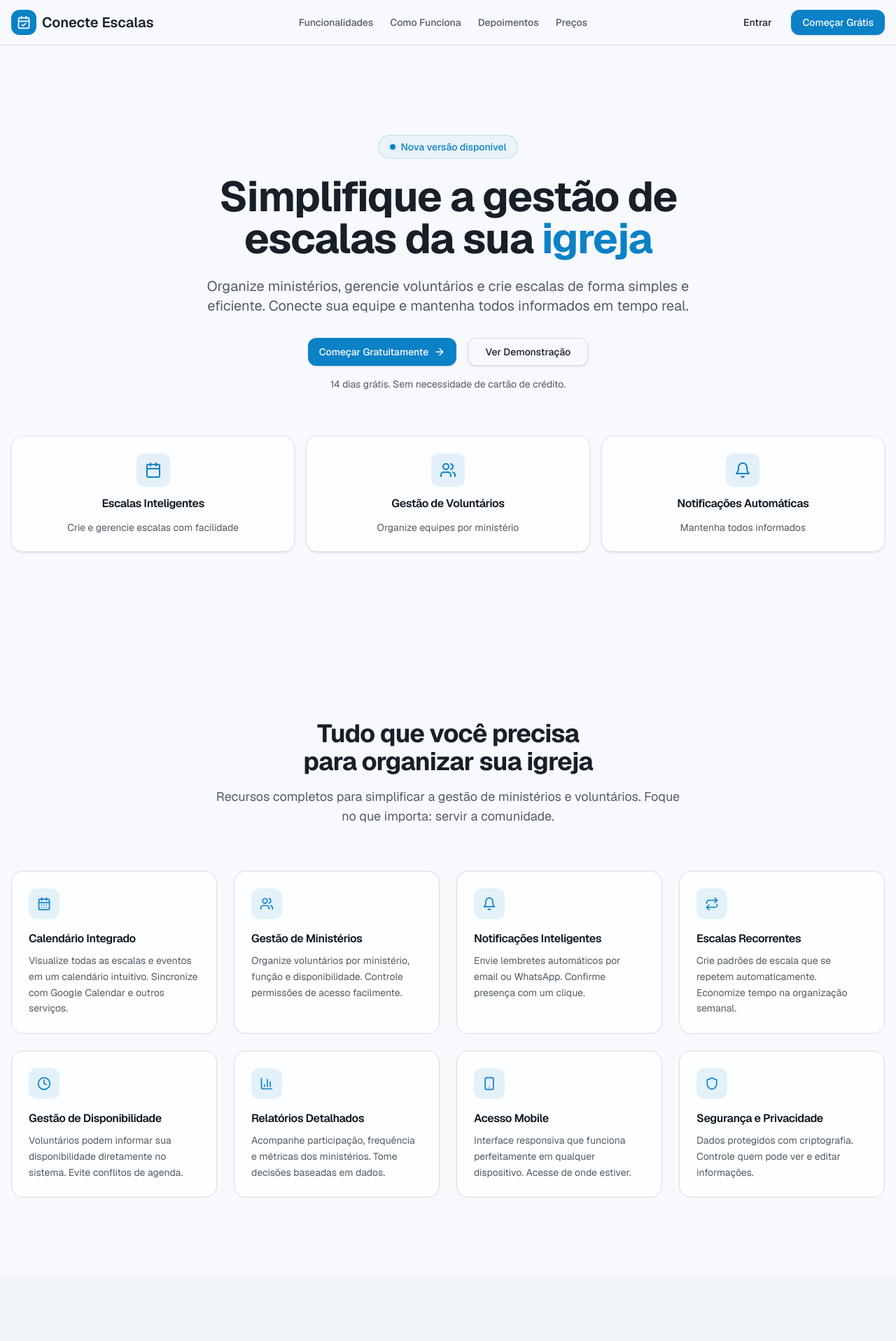
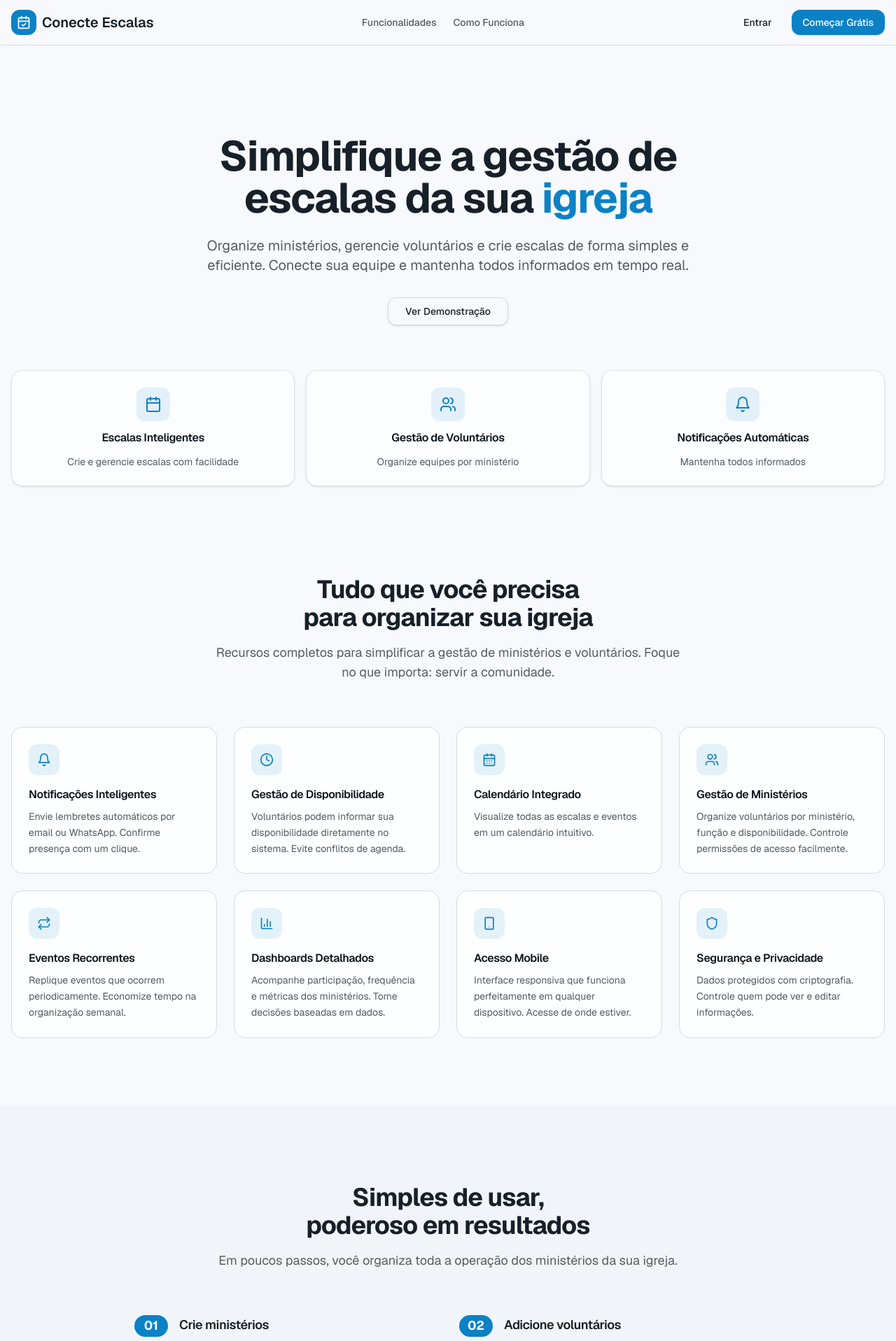
Before and after one commit to EstevaoBresolin/escaladorv1, a Next.js app: page / in a window 1280 px wide. Shown: the top 1917 px of the page at 70% size. Built offline with nearby package versions, Linux system fonts and the light colour scheme.

Commit message:
Alterada lp

```diff
--- a/app/page.tsx
+++ b/app/page.tsx
@@ -21,12 +21,12 @@ export default function LandingPage() {
         <div className="animate-in fade-in slide-in-from-bottom-2 duration-500 delay-150">
           <HowItWorksSection />
         </div>
-        <div className="animate-in fade-in slide-in-from-bottom-2 duration-500 delay-200">
+        {/* <div className="animate-in fade-in slide-in-from-bottom-2 duration-500 delay-200">
           <TestimonialsSection />
-        </div>
-        <div className="animate-in fade-in slide-in-from-bottom-2 duration-500 delay-300">
+        </div> */}
+        {/* <div className="animate-in fade-in slide-in-from-bottom-2 duration-500 delay-300">
           <PricingSection />
-        </div>
+        </div> */}
         <div className="animate-in fade-in slide-in-from-bottom-2 duration-500 delay-500">
           <CTASection />
         </div>
--- a/components/landing/cta-section.tsx
+++ b/components/landing/cta-section.tsx
@@ -1,6 +1,6 @@
-import Link from "next/link"
-import { Button } from "@/components/ui/button"
-import { ArrowRight } from "lucide-react"
+import Link from "next/link";
+import { Button } from "@/components/ui/button";
+import { ArrowRight } from "lucide-react";
 
 export function CTASection() {
   return (
@@ -15,7 +15,7 @@ export function CTASection() {
             com o Conecte Escalas. Comece gratuitamente hoje.
           </p>
           <div className="flex flex-col items-center justify-center gap-4 sm:flex-row">
-            <Button
+            {/* <Button
               size="lg"
               variant="secondary"
               asChild
@@ -25,18 +25,24 @@ export function CTASection() {
                 Criar Conta Grátis
                 <ArrowRight className="h-4 w-4" />
               </Link>
-            </Button>
+            </Button> */}
             <Button
               size="lg"
               variant="outline"
               asChild
               className="border-primary-foreground/30 bg-transparent text-primary-foreground hover:bg-primary-foreground/10 hover:text-primary-foreground"
             >
-              <Link href="/contato">Falar com Especialista</Link>
+              <Link
+                href="https://wa.me/555493098475"
+                target="_blank"
+                rel="noopener noreferrer"
+              >
+                Falar com Especialista
+              </Link>
             </Button>
           </div>
         </div>
       </div>
     </section>
-  )
+  );
 }
--- a/components/landing/features-section.tsx
+++ b/components/landing/features-section.tsx
@@ -7,14 +7,26 @@ import {
   BarChart3,
   Clock,
   Repeat,
-} from "lucide-react"
+} from "lucide-react";
 
 const features = [
+  {
+    icon: Bell,
+    title: "Notificações Inteligentes",
+    description:
+      "Envie lembretes automáticos por email ou WhatsApp. Confirme presença com um clique.",
+  },
+  {
+    icon: Clock,
+    title: "Gestão de Disponibilidade",
+    description:
+      "Voluntários podem informar sua disponibilidade diretamente no sistema. Evite conflitos de agenda.",
+  },
   {
     icon: CalendarDays,
     title: "Calendário Integrado",
     description:
-      "Visualize todas as escalas e eventos em um calendário intuitivo. Sincronize com Google Calendar e outros serviços.",
+      "Visualize todas as escalas e eventos em um calendário intuitivo.",
   },
   {
     icon: Users,
@@ -23,26 +35,14 @@ const features = [
       "Organize voluntários por ministério, função e disponibilidade. Controle permissões de acesso facilmente.",
   },
   {
-    icon: Bell,
-    title: "Notificações Inteligentes",
+    icon: Repeat,
+    title: "Eventos Recorrentes",
     description:
-      "Envie lembretes automáticos por email ou WhatsApp. Confirme presença com um clique.",
-  },
-  {
-    icon: Repeat,
-    title: "Escalas Recorrentes",
-    description:
-      "Crie padrões de escala que se repetem automaticamente. Economize tempo na organização semanal.",
-  },
-  {
-    icon: Clock,
-    title: "Gestão de Disponibilidade",
-    description:
-      "Voluntários podem informar sua disponibilidade diretamente no sistema. Evite conflitos de agenda.",
+      "Replique eventos que ocorrem periodicamente. Economize tempo na organização semanal.",
   },
   {
     icon: BarChart3,
-    title: "Relatórios Detalhados",
+    title: "Dashboards Detalhados",
     description:
       "Acompanhe participação, frequência e métricas dos ministérios. Tome decisões baseadas em dados.",
   },
@@ -58,11 +58,11 @@ const features = [
     description:
       "Dados protegidos com criptografia. Controle quem pode ver e editar informações.",
   },
-]
+];
 
 export function FeaturesSection() {
   return (
-    <section id="funcionalidades" className="py-20 md:py-28">
+    <section id="funcionalidades" className="py-20 md:py-24">
       <div className="container mx-auto px-4">
         <div className="mx-auto mb-16 max-w-2xl text-center">
           <h2 className="mb-4 text-balance text-3xl font-bold text-foreground md:text-4xl">
@@ -94,5 +94,5 @@ export function FeaturesSection() {
         </div>
       </div>
     </section>
-  )
+  );
 }
--- a/components/landing/hero-section.tsx
+++ b/components/landing/hero-section.tsx
@@ -1,23 +1,23 @@
-import Link from "next/link"
-import { Button } from "@/components/ui/button"
-import { ArrowRight, Calendar, Users, Bell } from "lucide-react"
+import Link from "next/link";
+import { Button } from "@/components/ui/button";
+import { ArrowRight, Calendar, Users, Bell } from "lucide-react";
 
 export function HeroSection() {
   return (
-    <section className="relative overflow-hidden bg-background py-20 md:py-32">
+    <section className="relative overflow-hidden bg-background pb-10 md:pb-8 md:pt-32 py-20 md:py-32">
       <div className="absolute inset-0 -z-10 bg-[linear-gradient(to_bottom,transparent_0%,var(--color-background)_100%)]" />
       <div className="absolute inset-0 -z-10 bg-[radial-gradient(ellipse_at_center,transparent_35%,var(--color-background)_85%)]" />
       <div className="absolute left-1/2 top-0 -z-10 h-[500px] w-[800px] -translate-x-1/2 rounded-full bg-primary/10 blur-3xl" />
 
       <div className="container mx-auto px-4">
         <div className="mx-auto max-w-3xl text-center">
-          <div className="mb-6 inline-flex items-center gap-2 rounded-full border border-primary/20 bg-primary/5 px-4 py-1.5 text-sm font-medium text-primary">
+          {/* <div className="mb-6 inline-flex items-center gap-2 rounded-full border border-primary/20 bg-primary/5 px-4 py-1.5 text-sm font-medium text-primary">
             <span className="relative flex h-2 w-2">
               <span className="absolute inline-flex h-full w-full animate-ping rounded-full bg-primary opacity-75" />
               <span className="relative inline-flex h-2 w-2 rounded-full bg-primary" />
             </span>
             Nova versão disponível
-          </div>
+          </div> */}
 
           <h1 className="mb-6 text-balance text-4xl font-bold tracking-tight text-foreground md:text-5xl lg:text-6xl">
             Simplifique a gestão de escalas da sua{" "}
@@ -31,20 +31,20 @@ export function HeroSection() {
           </p>
 
           <div className="flex flex-col items-center justify-center gap-4 sm:flex-row">
-            <Button size="lg" asChild className="gap-2">
+            {/* <Button size="lg" asChild className="gap-2">
               <Link href="/auth/sign-up">
                 Começar Gratuitamente
                 <ArrowRight className="h-4 w-4" />
               </Link>
-            </Button>
+            </Button> */}
             <Button size="lg" variant="outline" asChild>
               <Link href="#como-funciona">Ver Demonstração</Link>
             </Button>
           </div>
 
-          <p className="mt-4 text-sm text-muted-foreground">
+          {/* <p className="mt-4 text-sm text-muted-foreground">
             14 dias grátis. Sem necessidade de cartão de crédito.
-          </p>
+          </p> */}
         </div>
 
         <div className="mt-16 grid gap-4 sm:grid-cols-3">
@@ -72,12 +72,16 @@ export function HeroSection() {
               <div className="flex h-12 w-12 items-center justify-center rounded-lg bg-primary/10">
                 <item.icon className="h-6 w-6 text-primary" />
               </div>
-              <h3 className="font-semibold text-card-foreground">{item.title}</h3>
-              <p className="text-sm text-muted-foreground">{item.description}</p>
+              <h3 className="font-semibold text-card-foreground">
+                {item.title}
+              </h3>
+              <p className="text-sm text-muted-foreground">
+                {item.description}
+              </p>
             </div>
           ))}
         </div>
       </div>
     </section>
-  )
+  );
 }
--- a/components/landing/how-it-works-section.tsx
+++ b/components/landing/how-it-works-section.tsx
@@ -1,9 +1,9 @@
 const steps = [
   {
     number: "01",
-    title: "Crie sua conta",
+    title: "Crie ministérios",
     description:
-      "Cadastre sua igreja em minutos. Configure os ministérios e convide líderes para colaborar.",
+      "Crie os ministérios da sua igreja. Configure os ministérios e convide líderes para colaborar.",
   },
   {
     number: "02",
--- a/components/landing/landing-footer.tsx
+++ b/components/landing/landing-footer.tsx
@@ -1,12 +1,12 @@
-import Link from "next/link"
-import { CalendarCheck } from "lucide-react"
+import Link from "next/link";
+import { CalendarCheck } from "lucide-react";
 
 const footerLinks = {
   produto: [
     { href: "#funcionalidades", label: "Funcionalidades" },
-    { href: "#precos", label: "Preços" },
-    { href: "/changelog", label: "Novidades" },
-    { href: "/roadmap", label: "Roadmap" },
+    // { href: "#precos", label: "Preços" },
+    // { href: "/changelog", label: "Novidades" },
+    // { href: "/roadmap", label: "Roadmap" },
   ],
   recursos: [
     { href: "/blog", label: "Blog" },
@@ -25,14 +25,14 @@ const footerLinks = {
     { href: "/privacidade", label: "Privacidade" },
     { href: "/cookies", label: "Cookies" },
   ],
-}
+};
 
 export function LandingFooter() {
   return (
     <footer className="border-t border-border bg-card">
       <div className="container mx-auto px-4 py-12">
-        <div className="grid gap-8 md:grid-cols-2 lg:grid-cols-6">
-          <div className="lg:col-span-2">
+        {/* <div className="flex justify-center">
+          <div className="flex flex-col items-center text-center">
             <Link href="/" className="mb-4 flex items-center gap-2">
               <div className="flex h-9 w-9 items-center justify-center rounded-lg bg-primary">
                 <CalendarCheck className="h-5 w-5 text-primary-foreground" />
@@ -45,9 +45,9 @@ export function LandingFooter() {
               Simplifique a gestão de escalas e ministérios da sua igreja.
               Organize voluntários, eventos e comunicação em um só lugar.
             </p>
-          </div>
+          </div> */}
 
-          <div>
+        {/* <div>
             <h4 className="mb-4 font-semibold text-card-foreground">Produto</h4>
             <ul className="space-y-2">
               {footerLinks.produto.map((link) => (
@@ -61,10 +61,12 @@ export function LandingFooter() {
                 </li>
               ))}
             </ul>
-          </div>
+          </div> */}
 
-          <div>
-            <h4 className="mb-4 font-semibold text-card-foreground">Recursos</h4>
+        {/* <div>
+            <h4 className="mb-4 font-semibold text-card-foreground">
+              Recursos
+            </h4>
             <ul className="space-y-2">
               {footerLinks.recursos.map((link) => (
                 <li key={link.href}>
@@ -77,9 +79,9 @@ export function LandingFooter() {
                 </li>
               ))}
             </ul>
-          </div>
+          </div> */}
 
-          <div>
+        {/* <div>
             <h4 className="mb-4 font-semibold text-card-foreground">Empresa</h4>
             <ul className="space-y-2">
               {footerLinks.empresa.map((link) => (
@@ -93,9 +95,9 @@ export function LandingFooter() {
                 </li>
               ))}
             </ul>
-          </div>
+          </div> */}
 
-          <div>
+        {/* <div>
             <h4 className="mb-4 font-semibold text-card-foreground">Legal</h4>
             <ul className="space-y-2">
               {footerLinks.legal.map((link) => (
@@ -109,19 +111,23 @@ export function LandingFooter() {
                 </li>
               ))}
             </ul>
-          </div>
-        </div>
+          </div> */}
+        {/* </div> */}
 
-        <div className="mt-12 flex flex-col items-center justify-between gap-4 border-t border-border pt-8 md:flex-row">
+        {/* <div className="mt-12 flex flex-col items-center justify-between gap-4 border-t border-border pt-8 md:flex-row"> */}
+        <div className="flex flex-col items-center justify-between gap-4  md:flex-row">
           <p className="text-sm text-muted-foreground">
             &copy; {new Date().getFullYear()} Conecte Escalas. Todos os direitos
-            reservados.
+            reservados. <strong>By OpenHelp</strong>
           </p>
           <div className="flex gap-4">
+            {/* Instagram */}
             <Link
               href="https://instagram.com"
               className="text-muted-foreground transition-colors hover:text-foreground"
               aria-label="Instagram"
+              target="_blank"
+              rel="noopener noreferrer"
             >
               <svg
                 className="h-5 w-5"
@@ -136,10 +142,28 @@ export function LandingFooter() {
                 />
               </svg>
             </Link>
+            {/* WhatsApp */}
             <Link
-              href="https://youtube.com"
+              href="https://wa.me/555493098475"
               className="text-muted-foreground transition-colors hover:text-foreground"
-              aria-label="YouTube"
+              aria-label="WhatsApp"
+              target="_blank"
+              rel="noopener noreferrer"
+            >
+              <svg
+                className="h-5 w-5"
+                fill="currentColor"
+                viewBox="0 0 32 32"
+                aria-hidden="true"
+              >
+                <path d="M16 3C9.373 3 4 8.373 4 15c0 2.637.86 5.09 2.36 7.13L4 29l7.13-2.36A11.93 11.93 0 0016 27c6.627 0 12-5.373 12-12S22.627 3 16 3zm0 21.917c-2.13 0-4.21-.62-5.97-1.8l-.43-.27-4.23 1.4 1.4-4.23-.27-.43A9.93 9.93 0 016 15c0-5.514 4.486-10 10-10s10 4.486 10 10-4.486 10-10 10zm5.29-7.42c-.29-.15-1.71-.84-1.97-.94-.26-.1-.45-.15-.64.15-.19.29-.74.94-.91 1.13-.17.19-.34.21-.63.07-.29-.15-1.22-.45-2.33-1.43-.86-.77-1.44-1.72-1.61-2.01-.17-.29-.02-.45.13-.6.13-.13.29-.34.43-.51.14-.17.19-.29.29-.48.1-.19.05-.36-.02-.51-.07-.15-.64-1.54-.88-2.11-.23-.56-.47-.48-.64-.49-.17-.01-.36-.01-.56-.01-.19 0-.51.07-.78.36-.27.29-1.03 1.01-1.03 2.46 0 1.45 1.05 2.85 1.2 3.05.15.19 2.07 3.17 5.02 4.32.7.3 1.25.48 1.68.61.71.23 1.36.2 1.87.12.57-.09 1.71-.7 1.95-1.37.24-.67.24-1.25.17-1.37-.07-.12-.26-.19-.55-.34z" />
+              </svg>
+            </Link>
+            {/* E-mail */}
+            <Link
+              href="mailto:contato@openhelp.com.br"
+              className="text-muted-foreground transition-colors hover:text-foreground"
+              aria-label="E-mail"
             >
               <svg
                 className="h-5 w-5"
@@ -147,16 +171,12 @@ export function LandingFooter() {
                 viewBox="0 0 24 24"
                 aria-hidden="true"
               >
-                <path
-                  fillRule="evenodd"
-                  d="M19.812 5.418c.861.23 1.538.907 1.768 1.768C21.998 8.746 22 12 22 12s0 3.255-.418 4.814a2.504 2.504 0 0 1-1.768 1.768c-1.56.419-7.814.419-7.814.419s-6.255 0-7.814-.419a2.505 2.505 0 0 1-1.768-1.768C2 15.255 2 12 2 12s0-3.255.417-4.814a2.507 2.507 0 0 1 1.768-1.768C5.744 5 11.998 5 11.998 5s6.255 0 7.814.418ZM15.194 12 10 15V9l5.194 3Z"
-                  clipRule="evenodd"
-                />
+                <path d="M20 4H4c-1.1 0-2 .9-2 2v12c0 1.1.9 2 2 2h16c1.1 0 2-.9 2-2V6c0-1.1-.9-2-2-2zm0 2v.01L12 13 4 6.01V6h16zM4 20V8.99l8 7 8-7V20H4z" />
               </svg>
             </Link>
           </div>
         </div>
       </div>
     </footer>
-  )
+  );
 }
--- a/components/landing/landing-header.tsx
+++ b/components/landing/landing-header.tsx
@@ -1,19 +1,19 @@
-"use client"
+"use client";
 
-import Link from "next/link"
-import { Button } from "@/components/ui/button"
-import { CalendarCheck, Menu, X } from "lucide-react"
-import { useState } from "react"
+import Link from "next/link";
+import { Button } from "@/components/ui/button";
+import { CalendarCheck, Menu, X } from "lucide-react";
+import { useState } from "react";
 
 const navLinks = [
   { href: "#funcionalidades", label: "Funcionalidades" },
   { href: "#como-funciona", label: "Como Funciona" },
-  { href: "#depoimentos", label: "Depoimentos" },
-  { href: "#precos", label: "Preços" },
-]
+  // { href: "#depoimentos", label: "Depoimentos" },
+  // { href: "#precos", label: "Preços" },
+];
 
 export function LandingHeader() {
-  const [mobileMenuOpen, setMobileMenuOpen] = useState(false)
+  const [mobileMenuOpen, setMobileMenuOpen] = useState(false);
 
   return (
     <header className="sticky top-0 z-50 w-full border-b border-border bg-background/95 backdrop-blur supports-[backdrop-filter]:bg-background/60">
@@ -87,5 +87,5 @@ export function LandingHeader() {
         </div>
       )}
     </header>
-  )
+  );
 }
--- a/package.json
+++ b/package.json
@@ -48,7 +48,7 @@
     "embla-carousel-react": "8.5.1",
     "input-otp": "1.4.1",
     "lucide-react": "^0.454.0",
-    "next": "16.0.10",
+    "next": "^16.1.6",
     "next-themes": "^0.4.6",
     "react": "19.2.0",
     "react-day-picker": "9.8.0",
```
Also changed, not shown: 1 other file (tests, documents, lock files or other folders).
